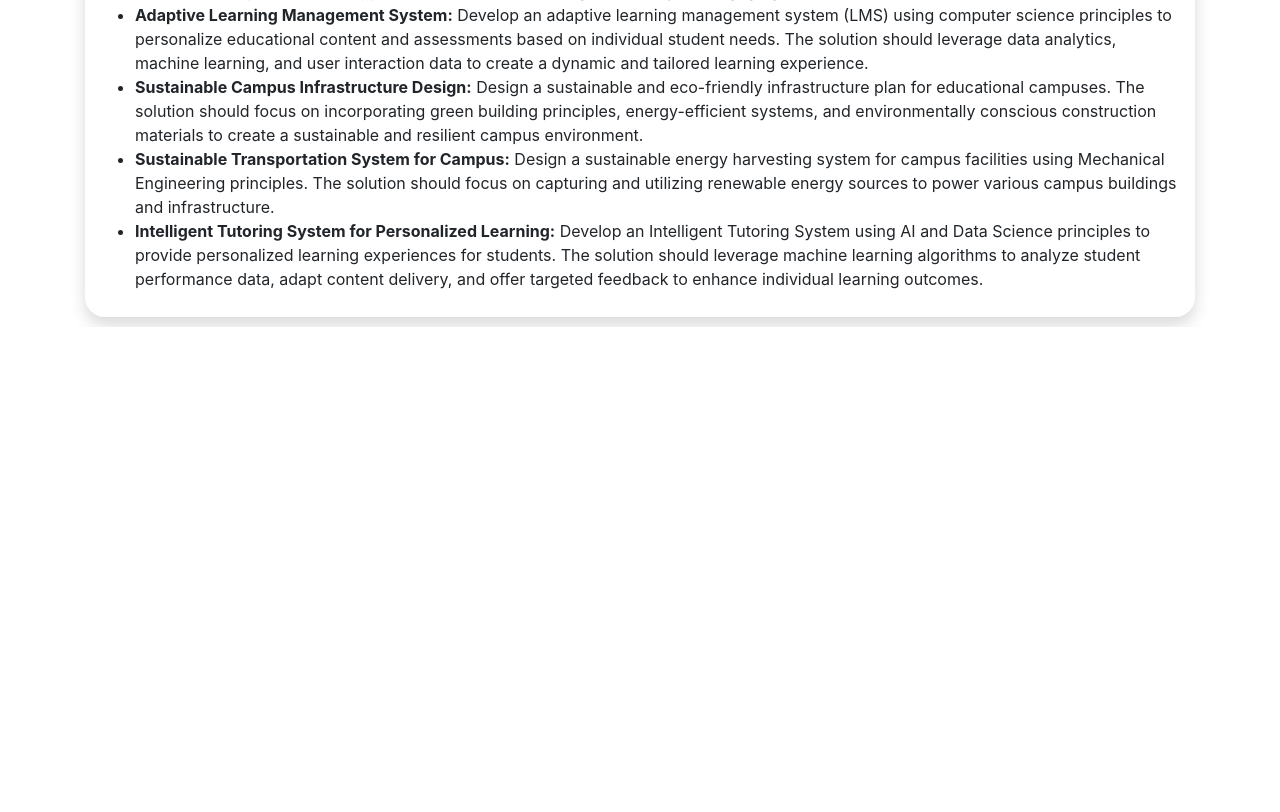
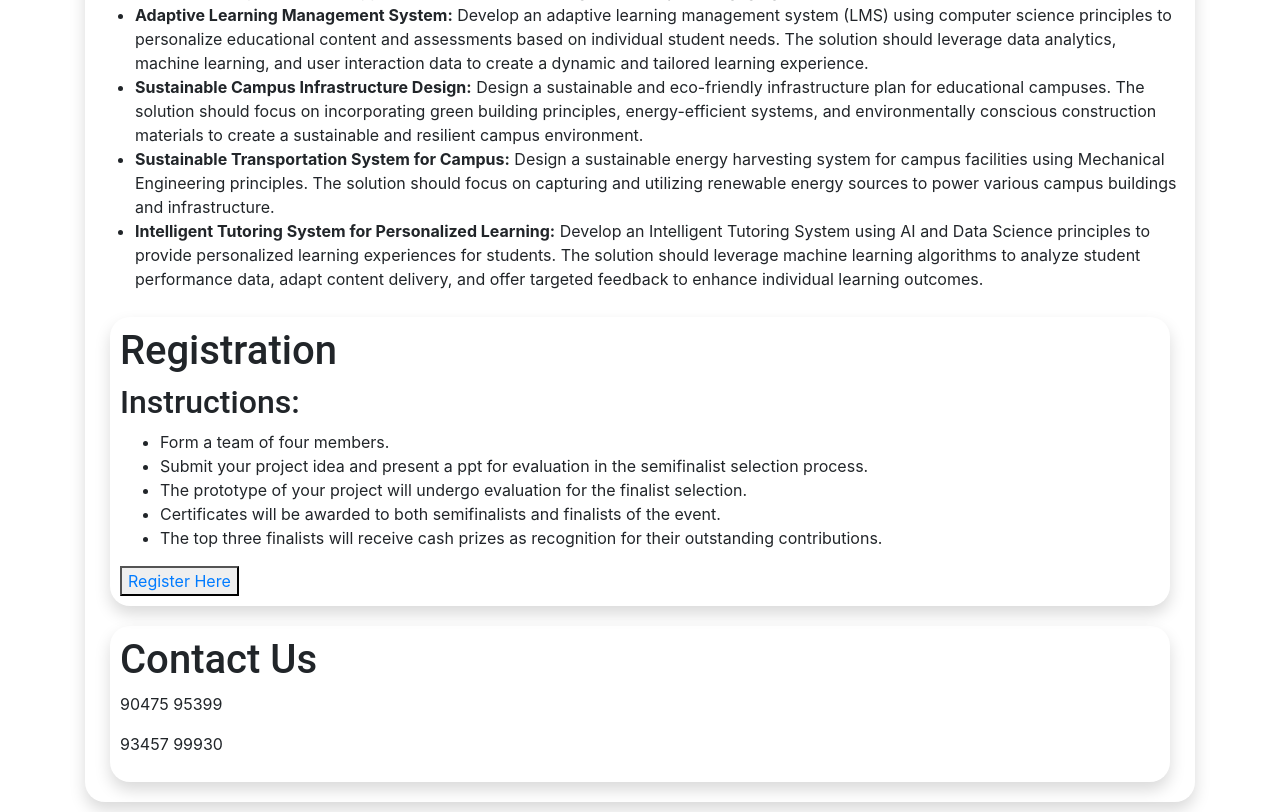
Before and after one commit to Nexus2k24/nexus24, a plain HTML site: page index.html in a window 1280 px wide. Shown: the part 6011-6823 px from the top of the page. Before the commit the page ends 6338 px from the top, so only its background shows below. Drawn offline with nearby package versions, Linux system fonts and the light colour scheme.

Commit message:
first commit

```diff
--- a/css/style.css
+++ b/css/style.css
@@ -33,3 +33,8 @@
 .theme-list {
     list-style-type: square;
   }
+
+.icon{
+    height: 20px;
+    width: 20px;
+}
--- a/index.html
+++ b/index.html
@@ -276,6 +276,50 @@
                             </ul>
                         </div>
 
+                        <div class="" id="registrationsection">
+                            <div class="container">
+                                <div class="row">
+                                    <div class="col-12">
+                                        <div class="shadow block">
+                                            <h1 class="h">
+                                               Registration
+                                            </h1>
+                                                 <h2 class="h">
+                                                    Instructions:
+                                                 </h2>
+                                                 <ul class="institutions-list">
+                                                    <li>Form a team of four members.
+                                                    </li>
+                                                    <li> Submit your project idea and present a ppt for evaluation in the semifinalist selection process.</li>
+                                                    <li>The prototype of your project will undergo evaluation for the finalist selection.</li>
+                                                    <li>Certificates will be awarded to both semifinalists and finalists of the event.</li>
+                                                    <li>The top three finalists will receive cash prizes as recognition for their outstanding contributions.</li>
+                                                 </ul>
+
+                                                 <button class="button"><a href="https://forms.gle/tewMiCxWotUFmEYPA">Register Here</a></button>
+                                        </div>
+                                    </div>
+                                </div>
+                            </div>
+                        </div>
+
+                        <div class="" id="contactussection">
+                            <div class="container">
+                                <div class="row">
+                                    <div class="col-12">
+                                        <div class="shadow block">
+                                            <h1 class="h">
+                                               Contact Us
+                                            </h1>
+                                            <i class="fa-solid fa-phone icon" style="color: #65e66e;"></i>
+                                            <p>90475 95399</p>
+                                            <p>93457 99930</p>
+                                        </div>
+                                    </div>
+                                </div>
+                            </div>
+                        </div>
+
                         </div>
                     </div>
                 </div>
```
